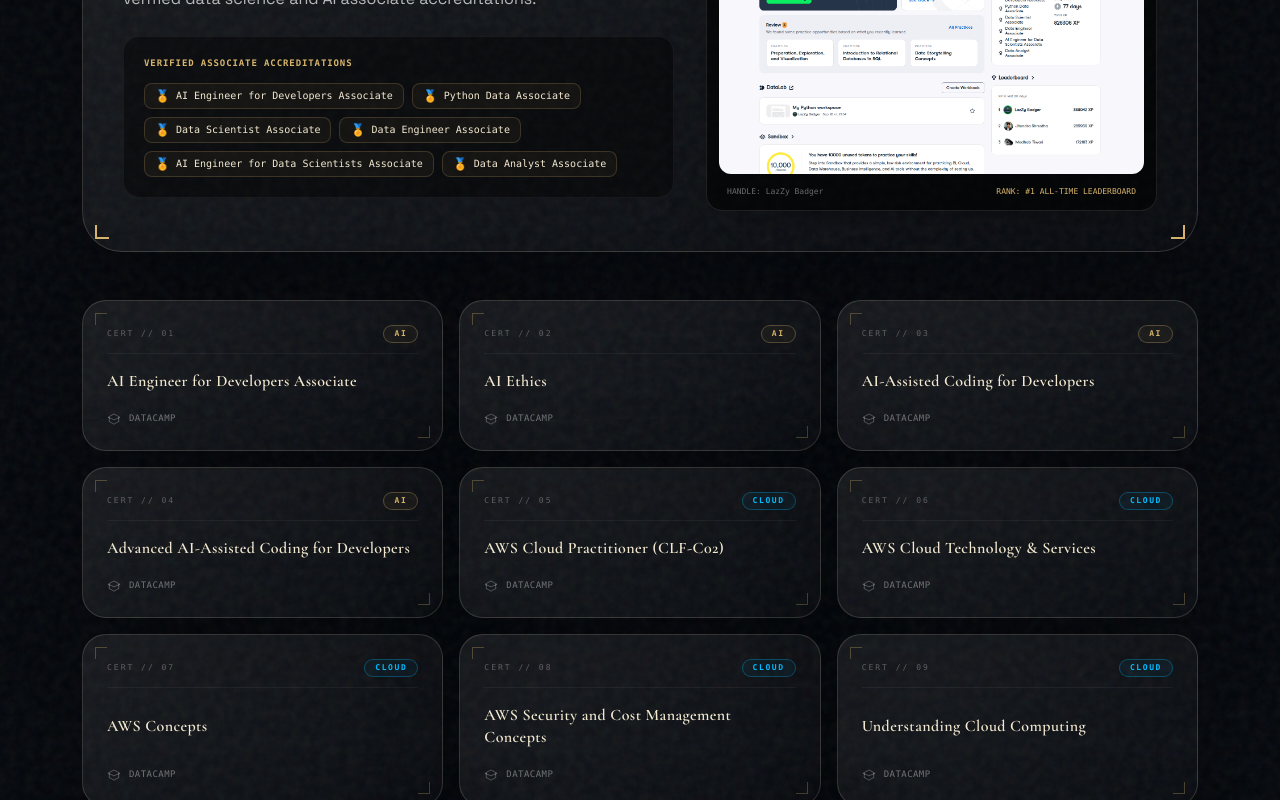
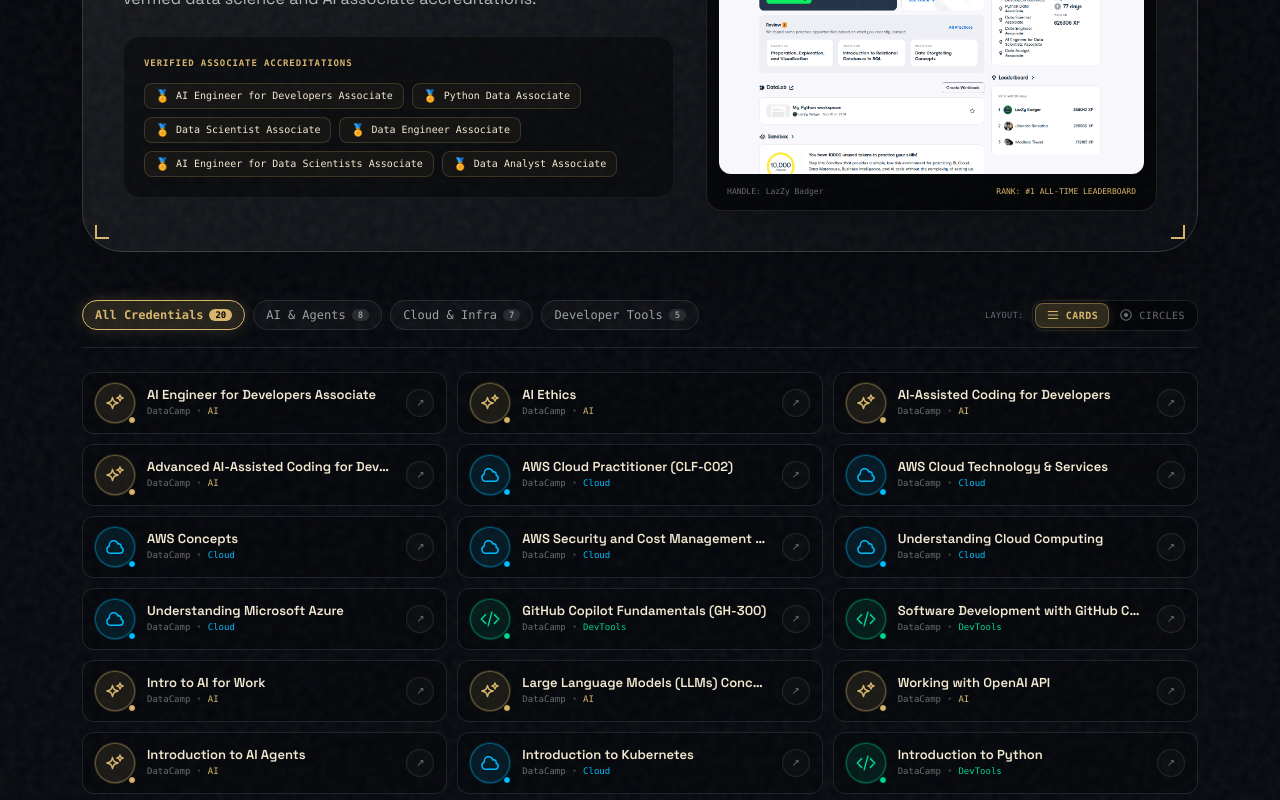
Before and after one commit to arthurrgg8-lgtm/lazzy-badger-portfolio, a Next.js app: page / in a window 1280 px wide. Shown: the part 4701-5501 px from the top of the page. Built offline with nearby package versions, Linux system fonts and the light colour scheme.

Commit message:
feat(certifications): organize into compact small circle matrix with category filters and dual view modes

```diff
--- a/src/app/page.tsx
+++ b/src/app/page.tsx
@@ -53,6 +53,13 @@
   const [startScramble, setStartScramble] = useState(false);
   const [ping, setPing] = useState(24);
   const [mobileMenuOpen, setMobileMenuOpen] = useState(false);
+  const [certCategory, setCertCategory] = useState<"ALL" | "AI" | "Cloud" | "DevTools">("ALL");
+  const [certViewMode, setCertViewMode] = useState<"grid" | "seals">("grid");
+  const [activeCertHover, setActiveCertHover] = useState<string | null>(null);
+
+  const filteredCerts = certCategory === "ALL"
+    ? profile.certifications_detail
+    : profile.certifications_detail.filter((c: { category: string }) => c.category === certCategory);
 
   useEffect(() => {
     if (!isBooted) return;
@@ -485,52 +492,180 @@
           </div>
         </Reveal>
 
-        <div className="mt-8 sm:mt-12 grid gap-3 sm:gap-4 sm:grid-cols-2 lg:grid-cols-3">
-          {profile.certifications_detail.map((cert: { name: string; issuer: string; file: string; category: string }, index: number) => (
-            <Reveal delay={index * 0.03} key={cert.name}>
+        {/* Certifications Navigation & View Controller */}
+        <Reveal delay={0.08}>
+          <div className="mt-8 sm:mt-10 mb-5 sm:mb-6 flex flex-col sm:flex-row sm:items-center justify-between gap-3 border-b border-white/10 pb-4">
+            {/* Category Filter Pills */}
+            <div className="flex flex-wrap items-center gap-1.5 sm:gap-2">
+              {[
+                { id: "ALL", label: "All Credentials", count: profile.certifications_detail.length },
+                { id: "AI", label: "AI & Agents", count: 8 },
+                { id: "Cloud", label: "Cloud & Infra", count: 7 },
+                { id: "DevTools", label: "Developer Tools", count: 5 },
+              ].map((tab) => {
+                const active = certCategory === tab.id;
+                return (
+                  <button
+                    key={tab.id}
+                    type="button"
+                    onClick={() => setCertCategory(tab.id as typeof certCategory)}
+                    className={`px-3 py-1.5 rounded-full font-mono text-[10.5px] sm:text-xs transition-all duration-300 flex items-center gap-1.5 cursor-pointer border ${
+                      active
+                        ? "border-[var(--gold)] bg-[var(--gold)]/15 text-[var(--gold)] shadow-[0_0_15px_rgba(215,181,109,0.2)] font-semibold"
+                        : "border-white/10 bg-white/[0.03] text-white/60 hover:border-white/20 hover:text-white"
+                    }`}
+                  >
+                    <span>{tab.label}</span>
+                    <span
+                      className={`px-1.5 py-0.2 rounded-full text-[9px] font-semibold ${
+                        active ? "bg-[var(--gold)] text-black font-bold" : "bg-white/10 text-white/50"
+                      }`}
+                    >
+                      {tab.count}
+                    </span>
+                  </button>
+                );
+              })}
+            </div>
+
+            {/* View Switcher: Cards vs Small Circle Seals */}
+            <div className="flex items-center gap-2 self-start sm:self-auto">
+              <span className="font-mono text-[8.5px] uppercase tracking-wider text-white/40 hidden md:inline">LAYOUT:</span>
+              <div className="flex items-center p-0.5 rounded-xl border border-white/10 bg-black/40">
+                <button
+                  type="button"
+                  onClick={() => setCertViewMode("grid")}
+                  aria-label="Cards view"
+                  className={`px-2.5 py-1 rounded-lg font-mono text-[10px] uppercase tracking-wider transition-all duration-300 flex items-center gap-1.5 cursor-pointer ${
+                    certViewMode === "grid"
+                      ? "bg-[var(--gold)]/20 text-[var(--gold)] border border-[var(--gold)]/40 shadow-[0_0_10px_rgba(215,181,109,0.15)] font-semibold"
+                      : "text-white/40 hover:text-white"
+                  }`}
+                >
+                  <svg className="w-3.5 h-3.5" fill="none" viewBox="0 0 24 24" stroke="currentColor">
+                    <path strokeLinecap="round" strokeLinejoin="round" strokeWidth="2" d="M4 6h16M4 12h16M4 18h16" />
+                  </svg>
+                  <span>Cards</span>
+                </button>
+                <button
+                  type="button"
+                  onClick={() => setCertViewMode("seals")}
+                  aria-label="Circles view"
+                  className={`px-2.5 py-1 rounded-lg font-mono text-[10px] uppercase tracking-wider transition-all duration-300 flex items-center gap-1.5 cursor-pointer ${
+                    certViewMode === "seals"
+                      ? "bg-[var(--gold)]/20 text-[var(--gold)] border border-[var(--gold)]/40 shadow-[0_0_10px_rgba(215,181,109,0.15)] font-semibold"
+                      : "text-white/40 hover:text-white"
+                  }`}
+                >
+                  <svg className="w-3.5 h-3.5" fill="none" viewBox="0 0 24 24" stroke="currentColor">
+                    <circle cx="12" cy="12" r="9" strokeWidth="2" />
+                    <circle cx="12" cy="12" r="3" fill="currentColor" />
+                  </svg>
+                  <span>Circles</span>
+                </button>
+              </div>
+            </div>
+          </div>
+        </Reveal>
+
+        {certViewMode === "grid" ? (
+          <div className="grid gap-2 sm:gap-2.5 grid-cols-1 sm:grid-cols-2 lg:grid-cols-3">
+            {filteredCerts.map((cert: { name: string; issuer: string; file: string; category: string }, index: number) => {
+              const theme = getCertTheme(cert.category);
+              return (
+                <Reveal delay={Math.min(index * 0.02, 0.25)} key={cert.name}>
                   <a
                     href={cert.file}
                     target="_blank"
                     rel="noopener noreferrer"
-                className="glass group relative flex flex-col justify-between overflow-hidden rounded-2xl sm:rounded-[1.5rem] p-4 sm:p-6 transition-all duration-500 hover:-translate-y-1 hover:border-[var(--gold)] hover:shadow-[0_0_30px_rgba(215,181,109,0.12)] bg-black/20 h-full"
+                    className="group relative flex items-center gap-3 rounded-xl border border-white/10 bg-black/25 px-3 py-2.5 hover:border-[var(--gold)]/60 hover:bg-white/[0.03] hover:shadow-[0_0_20px_rgba(215,181,109,0.12)] transition-all duration-300 min-w-0"
                   >
-                {/* HUD corner marks */}
-                <div className="pointer-events-none absolute left-3 top-3 h-3 w-3 border-l border-t border-[var(--gold)]/30 group-hover:border-[var(--gold)] transition-colors duration-500" />
-                <div className="pointer-events-none absolute right-3 bottom-3 h-3 w-3 border-r border-b border-[var(--gold)]/30 group-hover:border-[var(--gold)] transition-colors duration-500" />
-
-                {/* Header: index + category */}
-                <div className="flex items-center justify-between border-b border-white/5 pb-2.5 mb-3 sm:mb-4">
-                  <span className="font-mono text-[8px] uppercase tracking-[0.2em] sm:tracking-[0.25em] text-white/30">CERT // {String(index + 1).padStart(2, "0")}</span>
-                  <span className={`rounded-full px-2.5 py-0.5 text-[8px] uppercase tracking-[0.16em] sm:tracking-[0.2em] font-mono font-semibold border transition-all duration-300 ${
-                    cert.category === "AI"
-                      ? "border-[var(--gold)]/30 bg-[var(--gold)]/5 text-[var(--gold)]"
-                      : cert.category === "Cloud"
-                      ? "border-sky-400/30 bg-sky-400/5 text-sky-400"
-                      : "border-emerald-400/30 bg-emerald-400/5 text-emerald-400"
-                  }`}>
-                    {cert.category}
-                  </span>
+                    {/* Small Circle Badge */}
+                    <div
+                      className={`relative flex h-9 w-9 sm:h-10 sm:w-10 shrink-0 items-center justify-center rounded-full border transition-transform duration-300 group-hover:scale-105 shadow-sm ${theme.border} ${theme.bg} ${theme.text} ring-1 ${theme.ring}`}
+                    >
+                      <CertCategoryIcon category={cert.category} className="h-4.5 w-4.5 sm:h-5 sm:w-5" />
+                      <span className={`absolute -bottom-0.5 -right-0.5 h-2 w-2 rounded-full border border-black ${theme.dot}`} />
                     </div>
 
-                {/* Cert name */}
-                <h3 className="text-sm sm:text-base font-semibold text-[var(--cream)] font-display tracking-wide leading-snug group-hover:text-[var(--gold)] transition-colors duration-300">{cert.name}</h3>
+                    {/* Meta info */}
+                    <div className="min-w-0 flex-1">
+                      <h4
+                        className="text-xs sm:text-[13px] font-semibold text-[var(--cream)] truncate group-hover:text-[var(--gold)] transition-colors leading-tight"
+                        title={cert.name}
+                      >
+                        {cert.name}
+                      </h4>
+                      <div className="mt-0.5 flex items-center gap-1.5 font-mono text-[8.5px] sm:text-[9px] text-white/40 truncate">
+                        <span className="truncate">{cert.issuer}</span>
+                        <span className="text-white/20">•</span>
+                        <span className={theme.text}>{cert.category}</span>
+                      </div>
+                    </div>
 
-                {/* Footer */}
-                <div className="mt-4 sm:mt-5 flex items-center justify-between">
-                  <div className="flex items-center gap-2">
-                    <svg className="h-3.5 w-3.5 text-white/30 group-hover:text-[var(--gold)] transition-colors" fill="none" viewBox="0 0 24 24" stroke="currentColor" strokeWidth="1.5">
-                      <path strokeLinecap="round" strokeLinejoin="round" d="M4.26 10.147a60.438 60.438 0 0 0-.491 6.347A48.62 48.62 0 0 1 12 20.904a48.62 48.62 0 0 1 8.232-4.41 60.46 60.46 0 0 0-.491-6.347m-15.482 0a50.636 50.636 0 0 0-2.658-.813A59.906 59.906 0 0 1 12 3.493a59.903 59.903 0 0 1 10.399 5.84c-.896.248-1.783.52-2.658.814m-15.482 0A50.717 50.717 0 0 1 12 13.489a50.702 50.702 0 0 1 7.74-3.342" />
-                    </svg>
-                    <span className="font-mono text-[8.5px] sm:text-[9px] uppercase tracking-wider text-white/40">{cert.issuer}</span>
-                  </div>
-                  <span className="font-mono text-[8.5px] sm:text-[9px] uppercase tracking-[0.2em] text-[var(--gold)] opacity-80 sm:opacity-0 sm:group-hover:opacity-100 transition-opacity duration-300 flex items-center gap-1">
-                    view <span className="text-[8px]">↗</span>
-                  </span>
+                    {/* Small Circle Link Button */}
+                    <div className="h-7 w-7 rounded-full border border-white/10 bg-white/[0.02] flex items-center justify-center text-[10px] text-white/40 group-hover:border-[var(--gold)]/50 group-hover:text-[var(--gold)] group-hover:bg-[var(--gold)]/10 transition-all shrink-0">
+                      <span>↗</span>
                     </div>
                   </a>
                 </Reveal>
-          ))}
+              );
+            })}
           </div>
+        ) : (
+          /* Circles View: Pure small circular seals matrix with interactive live HUD ticker */
+          <div className="space-y-4">
+            <div className="glass rounded-2xl border border-white/10 bg-black/30 p-4 sm:p-6">
+              <div className="flex flex-wrap gap-2.5 sm:gap-3.5 justify-center sm:justify-start">
+                {filteredCerts.map((cert: { name: string; issuer: string; file: string; category: string }) => {
+                  const theme = getCertTheme(cert.category);
+                  const isHovered = activeCertHover === cert.name;
+                  return (
+                    <a
+                      key={cert.name}
+                      href={cert.file}
+                      target="_blank"
+                      rel="noopener noreferrer"
+                      onMouseEnter={() => setActiveCertHover(cert.name)}
+                      onMouseLeave={() => setActiveCertHover(null)}
+                      onFocus={() => setActiveCertHover(cert.name)}
+                      onBlur={() => setActiveCertHover(null)}
+                      title={`${cert.name} (${cert.issuer} // ${cert.category}) - Click to view PDF`}
+                      className={`group relative flex flex-col items-center justify-center w-11 h-11 sm:w-13 sm:h-13 rounded-full border transition-all duration-300 hover:scale-110 active:scale-95 shadow-md cursor-pointer ${
+                        theme.border
+                      } ${theme.bg} ${theme.text} ring-2 ${theme.ring} ${
+                        isHovered ? `border-[var(--gold)] ${theme.glow} scale-110` : ""
+                      }`}
+                    >
+                      <CertCategoryIcon category={cert.category} className="h-5 w-5 sm:h-5.5 sm:w-5.5" />
+                      <span className={`absolute -bottom-0.5 -right-0.5 h-2 w-2 rounded-full border border-black ${theme.dot}`} />
+                      <span className="sr-only">{cert.name}</span>
+                    </a>
+                  );
+                })}
+              </div>
+
+              {/* HUD Telemetry Ticker for Circles View */}
+              <div className="mt-4 pt-3 border-t border-white/10 flex items-center justify-between gap-2 font-mono text-[9px] sm:text-[10px]">
+                <div className="flex items-center gap-2 min-w-0 flex-1 truncate">
+                  <span className="h-1.5 w-1.5 rounded-full bg-[var(--gold)] animate-pulse shrink-0" />
+                  {activeCertHover ? (
+                    <span className="text-[var(--cream)] truncate">
+                      <span className="text-[var(--gold)] font-bold">INSPECTING:</span> {activeCertHover}
+                    </span>
+                  ) : (
+                    <span className="text-white/40 truncate">
+                      HOVER OR TAP ANY CIRCULAR SEAL TO INSPECT CREDENTIAL // CLICK TO OPEN VERIFIED PDF
+                    </span>
+                  )}
+                </div>
+                <div className="text-white/40 shrink-0 font-mono text-[8.5px]">
+                  {filteredCerts.length} OF 20 ACTIVE
+                </div>
+              </div>
+            </div>
+          </div>
+        )}
       </section>
 
       <section className="section-shell relative z-10 py-16 sm:py-24 scroll-mt-20" id="projects">
@@ -1014,6 +1149,62 @@
   );
 }
 
+function CertCategoryIcon({ category, className = "h-4 w-4" }: { category: string; className?: string }) {
+  if (category === "AI") {
+    return (
+      <svg className={className} fill="none" viewBox="0 0 24 24" stroke="currentColor" strokeWidth="1.75">
+        <path strokeLinecap="round" strokeLinejoin="round" d="M9.813 15.904L9 18.75l-.813-2.846a4.5 4.5 0 00-3.09-3.09L2.25 12l2.846-.813a4.5 4.5 0 003.09-3.09L9 5.25l.813 2.846a4.5 4.5 0 003.09 3.09L15.75 12l-2.846.813a4.5 4.5 0 00-3.09 3.09zM18.259 8.715L18 9.75l-.259-1.035a3.375 3.375 0 00-2.455-2.456L14.25 6l1.036-.259a3.375 3.375 0 002.455-2.456L18 2.25l.259 1.035a3.375 3.375 0 002.456 2.456L21.75 6l-1.035.259a3.375 3.375 0 00-2.456 2.456z" />
+      </svg>
+    );
+  }
+  if (category === "Cloud") {
+    return (
+      <svg className={className} fill="none" viewBox="0 0 24 24" stroke="currentColor" strokeWidth="1.75">
+        <path strokeLinecap="round" strokeLinejoin="round" d="M2.25 15a4.5 4.5 0 004.5 4.5H18a3.75 3.75 0 001.332-7.257 3 3 0 00-3.758-3.848 5.25 5.25 0 00-10.233 2.33A4.502 4.502 0 002.25 15z" />
+      </svg>
+    );
+  }
+  return (
+    <svg className={className} fill="none" viewBox="0 0 24 24" stroke="currentColor" strokeWidth="1.75">
+      <path strokeLinecap="round" strokeLinejoin="round" d="M17.25 6.75L22.5 12l-5.25 5.25m-10.5 0L1.5 12l5.25-5.25m7.5-3l-4.5 16.5" />
+    </svg>
+  );
+}
+
+function getCertTheme(category: string) {
+  if (category === "AI") {
+    return {
+      border: "border-[var(--gold)]/40",
+      bg: "bg-[var(--gold)]/10",
+      text: "text-[var(--gold)]",
+      ring: "ring-[var(--gold)]/20",
+      glow: "shadow-[0_0_15px_rgba(215,181,109,0.25)]",
+      dot: "bg-[var(--gold)]",
+      badge: "border-[var(--gold)]/30 bg-[var(--gold)]/5 text-[var(--gold)]",
+    };
+  }
+  if (category === "Cloud") {
+    return {
+      border: "border-sky-400/40",
+      bg: "bg-sky-400/10",
+      text: "text-sky-400",
+      ring: "ring-sky-400/20",
+      glow: "shadow-[0_0_15px_rgba(56,189,248,0.25)]",
+      dot: "bg-sky-400",
+      badge: "border-sky-400/30 bg-sky-400/5 text-sky-400",
+    };
+  }
+  return {
+    border: "border-emerald-400/40",
+    bg: "bg-emerald-400/10",
+    text: "text-emerald-400",
+    ring: "ring-emerald-400/20",
+    glow: "shadow-[0_0_15px_rgba(52,211,153,0.25)]",
+    dot: "bg-emerald-400",
+    badge: "border-emerald-400/30 bg-emerald-400/5 text-emerald-400",
+  };
+}
+
 function MailIcon() {
   return <svg className="h-5 w-5" fill="none" stroke="currentColor" strokeWidth="1.5" viewBox="0 0 24 24"><path d="M21.75 6.75v10.5a2.25 2.25 0 01-2.25 2.25h-15a2.25 2.25 0 01-2.25-2.25V6.75m19.5 0A2.25 2.25 0 0019.5 4.5h-15a2.25 2.25 0 00-2.25 2.25m19.5 0v.243a2.25 2.25 0 01-1.07 1.916l-7.5 4.615a2.25 2.25 0 01-2.36 0L3.32 8.91a2.25 2.25 0 01-1.07-1.916V6.75" strokeLinecap="round" strokeLinejoin="round"/></svg>;
 }
```
Lines whose indentation alone changed are shown as unchanged.
